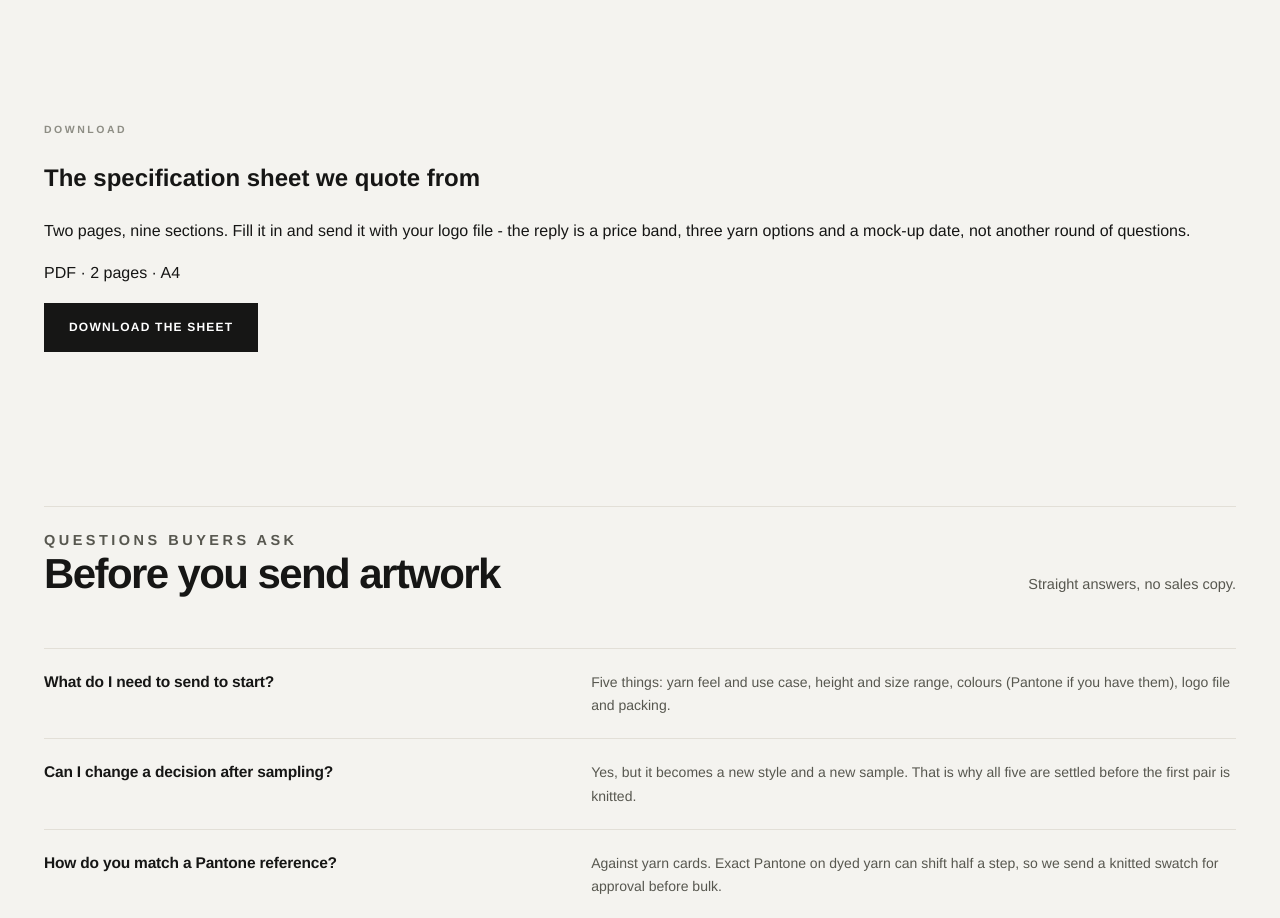
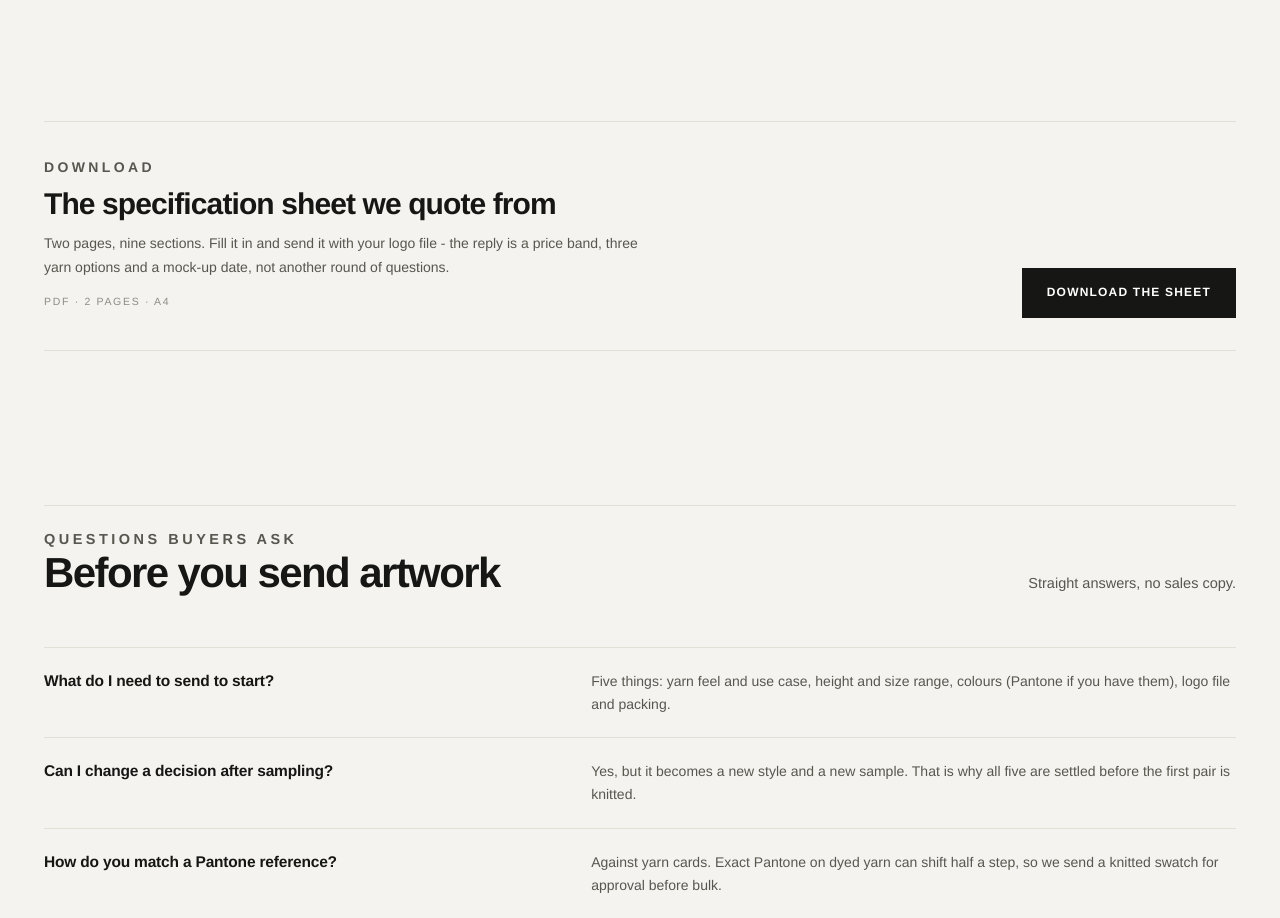
Before and after one commit to Bettywang888/mingzhi-socks, a plain HTML site: page customization.html in a window 1280 px wide. Shown: the part 3760-4678 px from the top of the page. Drawn offline with Linux system fonts and the light colour scheme.

Commit message:
Add files via upload

```diff
--- a/assets/style.css
+++ b/assets/style.css
@@ -461,3 +461,14 @@ a{color:inherit;text-decoration:none}
   .fq h3{font-size:15px}
 }
 @media (max-width:520px){.xlinks{grid-template-columns:1fr}}
+
+/* ---------- download block ---------- */
+.dl{display:grid;grid-template-columns:minmax(0,1fr) auto;gap:clamp(24px,4vw,64px);
+  align-items:end;border-top:1px solid var(--line);border-bottom:1px solid var(--line);
+  padding:34px 0 32px}
+.dl h2{margin:8px 0 12px;font-size:clamp(22px,2.6vw,30px);letter-spacing:-.03em;
+  font-weight:600;line-height:1.1}
+.dl p{margin:0 0 8px;font-size:14px;color:var(--ink-2);line-height:1.66;max-width:44em}
+.dl .dl-meta{font-size:10.5px;letter-spacing:.16em;text-transform:uppercase;color:var(--ink-3);
+  margin-top:14px}
+@media (max-width:760px){.dl{grid-template-columns:1fr;align-items:start;gap:22px}}
```
